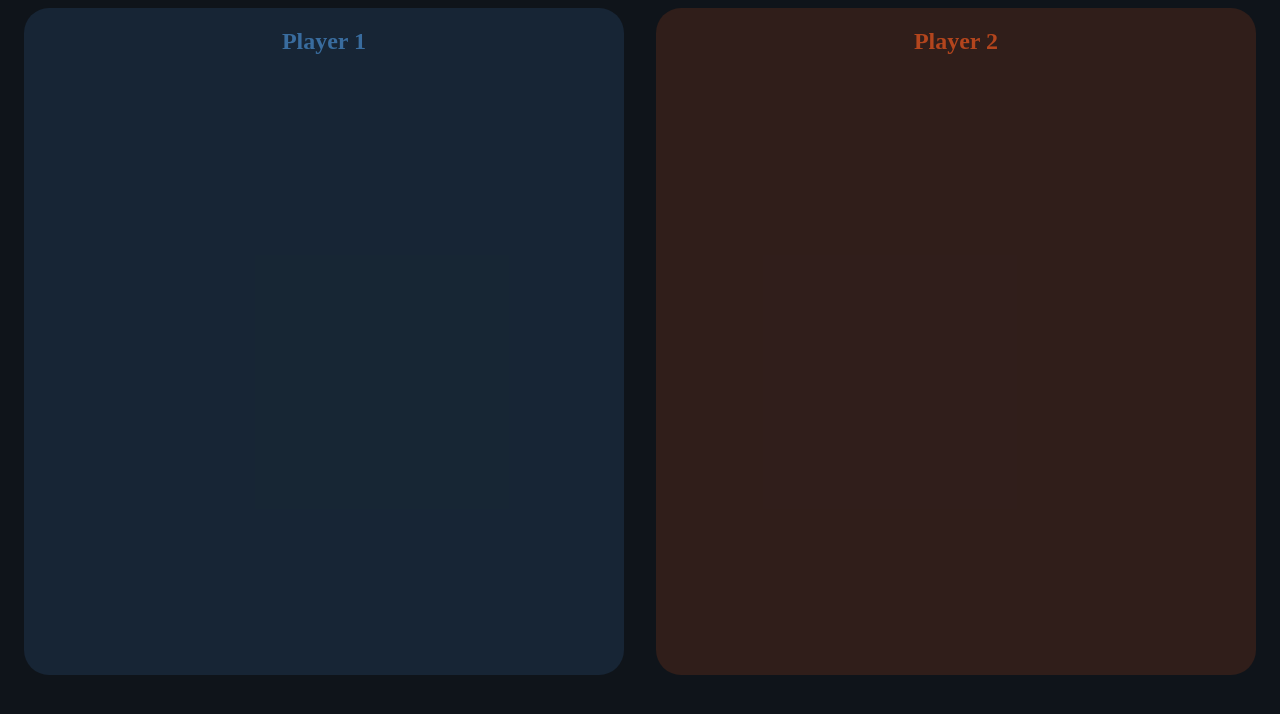
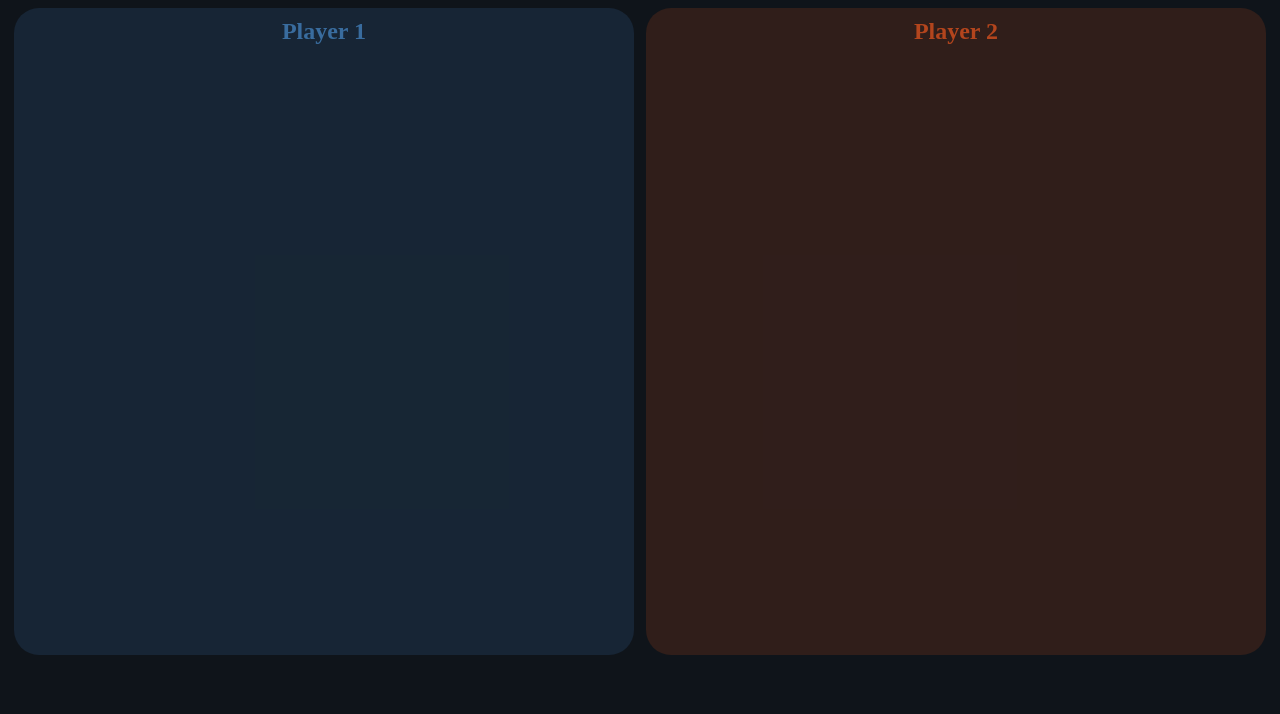
Before and after one commit to adamferrick/battleship, a website built with webpack: page src/index.html in a window 1280 px wide. Built offline with nearby package versions, Linux system fonts and the light colour scheme.

Commit message:
adjust player name margins

```diff
--- a/src/style.css
+++ b/src/style.css
@@ -23,6 +23,7 @@ body {
 }
 
 .player {
+    padding: 10px;
     border-radius: var(--radius);
     display: flex;
     flex-direction: column;
@@ -35,6 +36,10 @@ body div#player1 {
 
 body div#player2 {
     background-color: rgba(var(--player2-color), 20%);
+}
+
+h2 {
+    margin: 0px;
 }
 
 #player1 h2 {
```
